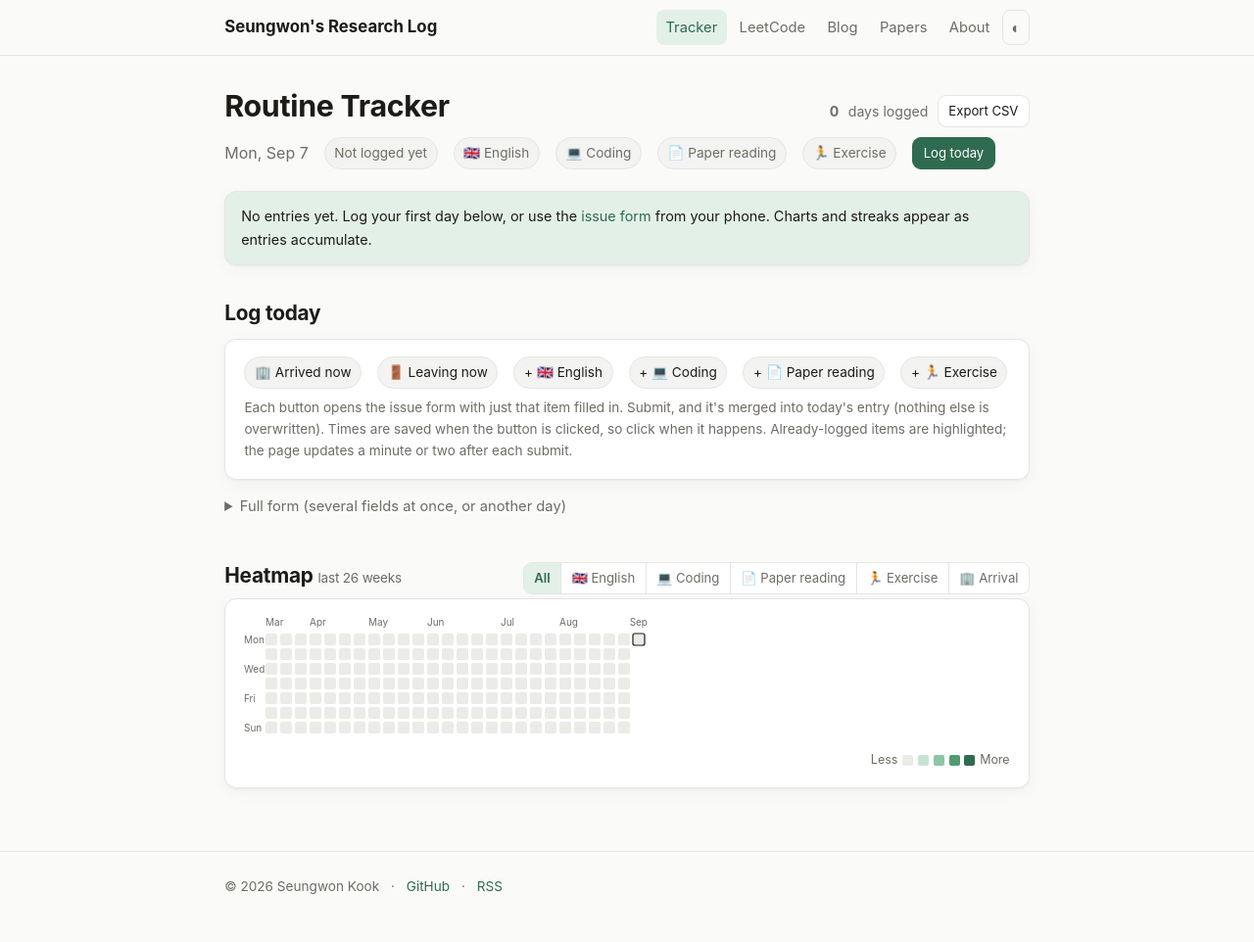
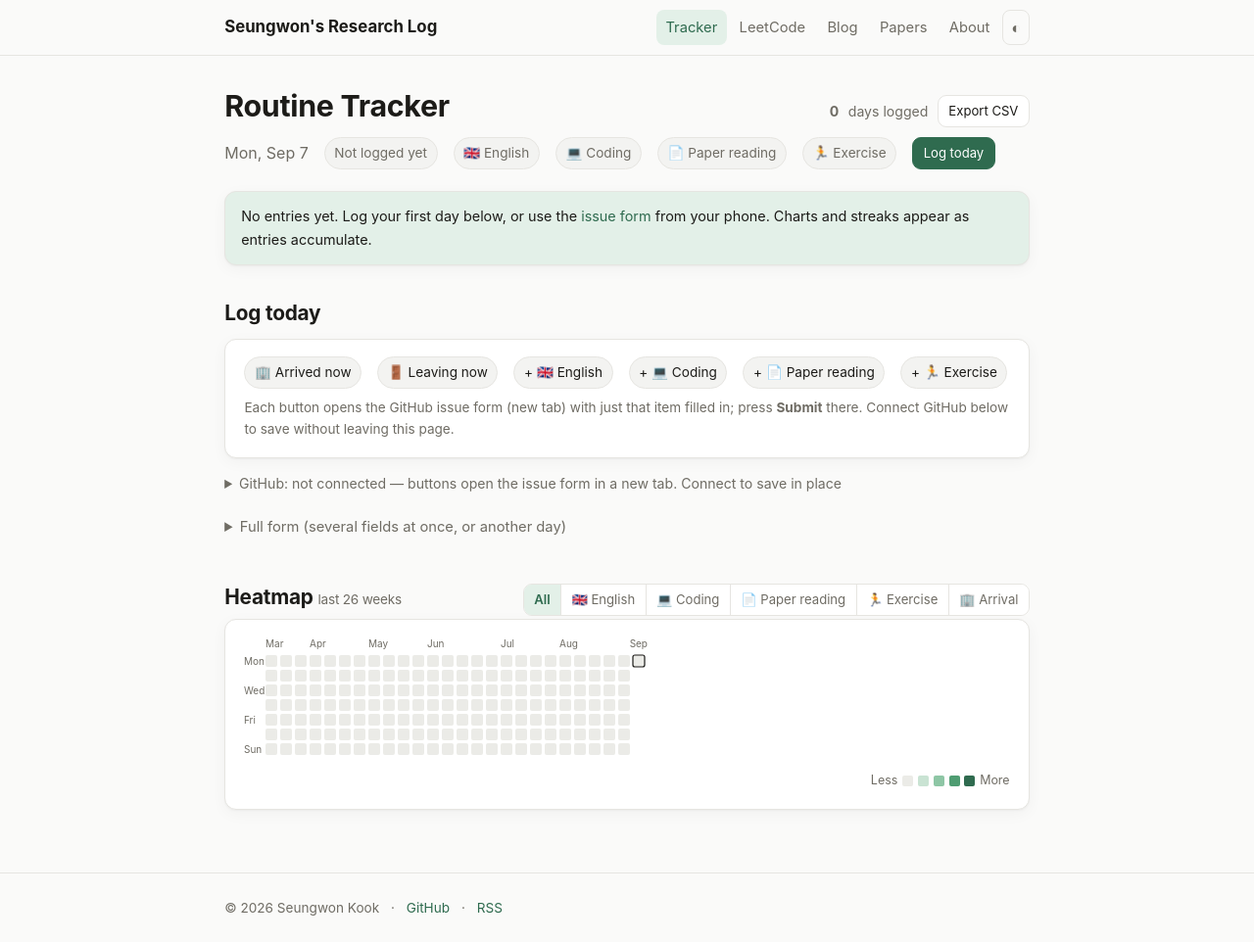
Before and after one commit to Aiant5615/Aiant5615.github.io, a Jekyll site: the page built from tracker/index.html, in a window 1280 px wide and 962 px high. Shown: the whole window at 98% size. Built offline with Jekyll 4.4.1, drawn with Linux system fonts in a browser that asks for light colours; some web fonts are replaced; part of the change alters nothing that is shown.

Commit message:
Tracker: save in place with a browser-stored GitHub token; issue form stays as the fallback
Co-Authored-By: Claude Fable 5.1 <noreply@anthropic.com>

```diff
--- a/assets/css/style.css
+++ b/assets/css/style.css
@@ -295,3 +295,6 @@ details.more > summary { cursor: pointer; color: var(--muted); font-size: .88rem
 .chip.quick:hover { border-color: var(--accent); }
 .chip.quick.on { color: var(--accent); }
 #full-form-wrap > summary { color: var(--muted); font-size: .92rem; cursor: pointer; }
+
+button.chip.quick { font: inherit; }
+button.chip.quick:disabled { opacity: .6; cursor: wait; }
--- a/assets/js/tracker.js
+++ b/assets/js/tracker.js
@@ -353,16 +353,93 @@
   function outside(ev) { if (picker && !picker.contains(ev.target) && !ev.target.closest(".clock")) closePicker(); }
   function closePicker() { if (picker) { picker.remove(); picker = null; document.removeEventListener("click", outside); } }
 
+  // ───────── GitHub connection (token stored only in this browser) ─────────
+  const TOKEN_KEY = "gh_token", USER_KEY = "gh_user", PENDING_KEY = "tracker_pending";
+  const lsGet = k => { try { return localStorage.getItem(k); } catch { return null; } };
+  const lsSet = (k, v) => { try { v == null ? localStorage.removeItem(k) : localStorage.setItem(k, v); } catch {} };
+  const token = () => lsGet(TOKEN_KEY) || "";
+  const FIELD_LABELS = { date: "Date", arrive: "Arrived at", leave: "Left at", done: "Done today", note: "Note", wake: "Woke up at", sleep: "Sleep hours", mood: "Mood (1-5)", focus: "Focus hours" };
+  // body in the same shape the issue form produces, so scripts/issue_to_log.py parses it unchanged
+  const issueBody = f => Object.keys(FIELD_LABELS).filter(k => f[k] != null && f[k] !== "").map(k => `### ${FIELD_LABELS[k]}\n\n${f[k]}`).join("\n\n")
+    + (f.replace ? "\n\n### Replace\n\n- [x] Replace the whole entry for this day instead of merging" : "") + "\n";
+  async function gh(path, opts = {}) {
+    const r = await fetch(`https://api.github.com${path}`, { ...opts, headers: { Authorization: `Bearer ${token()}`, Accept: "application/vnd.github+json", "X-GitHub-Api-Version": "2022-11-28", ...(opts.body ? { "Content-Type": "application/json" } : {}), ...(opts.headers || {}) } });
+    if (!r.ok) { let msg = `${r.status}`; try { msg += " " + ((await r.json()).message || ""); } catch {} const e = new Error(msg); e.status = r.status; throw e; }
+    return r.json();
+  }
+  // Create the log issue directly. Returns the issue URL.
+  async function saveDirect(fields) {
+    const f = { date: TODAY_KEY, ...fields };
+    const issue = await gh(`/repos/${REPO}/issues`, { method: "POST", body: JSON.stringify({ title: `log: ${f.date}`, body: issueBody(f), labels: ["log"] }) });
+    rememberPending(f);
+    return issue.html_url;
+  }
+  // Optimistic local view until the hourly/1-2 min sync lands
+  function rememberPending(f) {
+    const all = JSON.parse(lsGet(PENDING_KEY) || "{}"); const cur = all[f.date] || { fields: {}, at: 0 };
+    if (f.replace) cur.fields = {};
+    for (const k in f) { if (k === "date" || k === "replace" || f[k] === "") continue; if (k === "done") { const s = new Set([...(cur.fields.done || "").split(/[,\s]+/).filter(Boolean), ...String(f.done).split(/[,\s]+/).filter(Boolean)]); cur.fields.done = [...s].join(", "); } else if (k === "note") cur.fields.note = cur.fields.note ? `${cur.fields.note} · ${f.note}` : f.note; else cur.fields[k] = f[k]; }
+    cur.at = Date.now(); all[f.date] = cur; lsSet(PENDING_KEY, JSON.stringify(all));
+    applyPending();
+  }
+  function applyPending() {   // merge pending (< 30 min old) into E so the page reflects what was just saved
+    const all = JSON.parse(lsGet(PENDING_KEY) || "{}"); let changed = false;
+    for (const d in all) {
+      if (Date.now() - all[d].at > 30 * 60 * 1000) { delete all[d]; changed = true; continue; }
+      const f = all[d].fields, cur = E[d], raw = { arrive: cur?.arrive != null ? fmtMin(cur.arrive) : null, leave: cur?.leave != null ? fmtMin(cur.leave) : null, wake: cur?.wake != null ? fmtMin(cur.wake) : null, sleep: cur?.sleep, mood: cur?.mood, focus: cur?.focus, note: cur?.note, done: cur ? [...cur.done] : [] };
+      for (const k in f) { if (k === "done") raw.done = [...new Set([...raw.done, ...f.done.split(/[,\s]+/).filter(Boolean)])]; else if (k === "note") { if (!(raw.note || "").includes(f.note)) raw.note = raw.note ? `${raw.note} · ${f.note}` : f.note; } else raw[k] = f[k]; }
+      E[d] = normalize(d, raw); E[d].pending = true;
+    }
+    if (changed) lsSet(PENDING_KEY, JSON.stringify(all));
+    KEYS = Object.keys(E).sort();
+  }
+  function renderConnect(root) {
+    const user = lsGet(USER_KEY);
+    const draw = (msg = "") => {
+      root.innerHTML = token()
+        ? `<details class="more"><summary>GitHub: connected${user ? ` as @${esc(user)}` : ""} — quick-log buttons save directly ${msg ? `· <span class="muted">${esc(msg)}</span>` : ""}</summary>
+             <div class="card"><p class="small muted" style="margin-top:0">The token lives only in this browser's storage. Remove it on shared devices.</p><button type="button" class="btn btn-sm" id="gh-remove">Disconnect</button></div></details>`
+        : `<details class="more"><summary>GitHub: not connected — buttons open the issue form in a new tab. Connect to save in place ${msg ? `· <span class="muted">${esc(msg)}</span>` : ""}</summary>
+             <div class="card">
+               <p class="small" style="margin-top:0">Create a <a href="https://github.com/settings/personal-access-tokens/new" target="_blank" rel="noopener">fine-grained personal access token</a> with: <b>Repository access → Only select repositories → ${esc(REPO)}</b>, and <b>Permissions → Issues → Read and write</b>. Nothing else. Paste it here; it is stored only in this browser (localStorage), never in the repo.</p>
+               <div class="form-actions"><input type="password" id="gh-token" class="search" style="margin:0;flex:1;min-width:200px" placeholder="github_pat_…" autocomplete="off"><button type="button" class="btn btn-primary" id="gh-save">Connect</button></div>
+             </div></details>`;
+      root.querySelector("#gh-remove")?.addEventListener("click", () => { lsSet(TOKEN_KEY, null); lsSet(USER_KEY, null); draw("disconnected"); renderQuick(document.getElementById("quick-log")); });
+      root.querySelector("#gh-save")?.addEventListener("click", async () => {
+        const t = root.querySelector("#gh-token").value.trim(); if (!t) return;
+        lsSet(TOKEN_KEY, t);
+        try { const u = await gh("/user"); lsSet(USER_KEY, u.login); draw("connected ✓"); }
+        catch (e) { lsSet(TOKEN_KEY, null); draw(`token rejected (${e.message})`); return; }
+        renderQuick(document.getElementById("quick-log"));
+      });
+    };
+    draw();
+  }
+
   // ───────── quick log: one item at a time, merged into today's entry ─────────
   function renderQuick(root) {
     const t = get(TODAY_KEY);
     const now = () => { const d = new Date(); return fmtMin(d.getHours() * 60 + d.getMinutes()); };
     const issue = fields => { const q = new URLSearchParams({ template: CFG.issueTemplate || "log.yml", title: `log: ${TODAY_KEY}`, date: TODAY_KEY, ...fields }); return `https://github.com/${REPO}/issues/new?${q}`; };
-    const btn = (label, fields, on, title) => `<a class="chip quick ${on ? "on" : ""}" href="${issue(fields)}" target="_blank" rel="noopener" title="${esc(title || "")}">${label}</a>`;
+    const direct = !!token();
+    const btn = (label, fields, on, title) => direct
+      ? `<button type="button" class="chip quick ${on ? "on" : ""}" data-fields='${esc(JSON.stringify(fields))}' title="${esc(title || "")}">${label}</button>`
+      : `<a class="chip quick ${on ? "on" : ""}" href="${issue(fields)}" target="_blank" rel="noopener" title="${esc(title || "")}">${label}</a>`;
     let html = btn(`🏢 ${t && t.arrive != null ? `In at ${fmt12(t.arrive)}` : "Arrived now"}`, { arrive: now() }, !!(t && t.arrive != null), "Saves the current time as today's arrival");
     html += btn(`🚪 ${t && t.leave != null ? `Out at ${fmt12(t.leave)}` : "Leaving now"}`, { leave: now() }, !!(t && t.leave != null), "Saves the current time as today's departure");
     HABITS.forEach(h => { const on = !!(t && t.done.has(h.key)); html += btn(`${on ? "✓" : "+"} ${h.emoji} ${esc(h.label)}`, { done: h.key }, on, on ? "Already logged today" : `Mark ${h.label} done today`); });
-    root.innerHTML = `<div class="today-bar">${html}</div><p class="small muted" style="margin:.5rem 0 0">Each button opens the issue form with just that item filled in. Submit, and it's merged into today's entry (nothing else is overwritten). Times are saved when the button is clicked, so click when it happens. Already-logged items are highlighted; the page updates a minute or two after each submit.</p>`;
+    const note = direct
+      ? `Each button saves just that item straight to GitHub and merges it into today's entry. Times are taken when you click. The site catches up a minute or two later.`
+      : `Each button opens the GitHub issue form (new tab) with just that item filled in; press <b>Submit</b> there. Connect GitHub below to save without leaving this page.`;
+    root.innerHTML = `<div class="today-bar">${html}</div><p class="small muted" style="margin:.5rem 0 0" id="quick-status">${note}</p>`;
+    if (direct) root.querySelectorAll("button.quick").forEach(b => b.addEventListener("click", async () => {
+      const fields = JSON.parse(b.dataset.fields); const status = root.querySelector("#quick-status");
+      if (fields.arrive) fields.arrive = now(); if (fields.leave) fields.leave = now();   // time of the click, not of page load
+      b.disabled = true; b.textContent = "Saving…";
+      try { const url = await saveDirect(fields); status.innerHTML = `✓ Saved — <a href="${url}" target="_blank" rel="noopener">issue</a> created; the page reflects it now and syncs fully in a minute or two.`; }
+      catch (e) { status.innerHTML = `<span style="color:var(--danger)">Save failed: ${esc(e.message)}.</span> ${e.status === 401 || e.status === 403 ? "Check the token's permissions or reconnect below." : "Try again, or use the issue form."}`; }
+      renderQuick(root); if (document.getElementById("today-bar")) renderToday(document.getElementById("today-bar")); if (document.getElementById("stats") && !document.getElementById("stats").hidden) renderStats(document.getElementById("stats")); if (form) fillForm(TODAY_KEY, true);
+    }));
   }
 
   // ───────── log form → prefilled GitHub Issue form ─────────
@@ -386,6 +463,7 @@
           <div class="field"><label for="tr-focus">Focus (hours)</label><input id="tr-focus" type="number" name="focus" step="0.5" min="0" max="16" placeholder="3"></div>
         </div>
       </details>
+      <label class="check" style="margin-top:.8rem"><input type="checkbox" name="replace"> Replace the whole entry for this day (instead of merging)</label>
       <div class="form-actions">
         <button type="button" class="btn btn-primary" id="tr-save">Save to GitHub ↗</button>
         <button type="button" class="btn" id="tr-copy">Copy YAML</button>
@@ -406,14 +484,24 @@
     root.querySelector("#tr-copy").addEventListener("click", () => {
       navigator.clipboard.writeText(yaml()).then(() => flash("Copied ✓")).catch(() => flash("Copy failed — copy the YAML below manually"));
     });
-    root.querySelector("#tr-save").addEventListener("click", () => {
+    root.querySelector("[name=replace]").addEventListener("change", ev => ev.target.closest(".check").classList.toggle("on", ev.target.checked));
+    root.querySelector("#tr-save").addEventListener("click", async () => {
       const d = val("date"); if (!d) return flash("Please enter a date");
-      const q = new URLSearchParams({ template: CFG.issueTemplate || "log.yml", title: `log: ${d}`, date: d });
+      const fields = { date: d };
       const done = [...root.querySelectorAll("[name=done]:checked")].map(i => i.value);
       [["arrive", tval("arrive")], ["leave", tval("leave")], ["wake", tval("wake")], ["sleep", val("sleep")], ["mood", val("mood")], ["focus", val("focus")], ["note", val("note")]]
-        .forEach(([k, v]) => { if (v) q.set(k, v); });
-      if (done.length) q.set("done", done.join(", "));
+        .forEach(([k, v]) => { if (v) fields[k] = v; });
+      if (done.length) fields.done = done.join(", ");
+      const replace = root.querySelector("[name=replace]").checked;
+      if (token()) {
+        const b = root.querySelector("#tr-save"); b.disabled = true; flash("Saving…");
+        try { const url = await saveDirect({ ...fields, replace }); flash("✓ Saved"); root.querySelector("#tr-hint").innerHTML = `✓ Saved — <a href="${url}" target="_blank" rel="noopener">issue</a> created; syncs in a minute or two.`; if (document.getElementById("quick-log")) renderQuick(document.getElementById("quick-log")); if (document.getElementById("today-bar")) renderToday(document.getElementById("today-bar")); }
+        catch (e) { flash(`Save failed: ${e.message}`); }
+        b.disabled = false; return;
+      }
+      const q = new URLSearchParams({ template: CFG.issueTemplate || "log.yml", title: `log: ${d}`, ...fields });
       window.open(`https://github.com/${REPO}/issues/new?${q.toString()}`, "_blank", "noopener");
+      if (replace) flash("Tick \"Replace the whole entry\" in the GitHub form too — it can't be prefilled.");
     });
     root._update = update;
     if (get(TODAY_KEY)) fillForm(TODAY_KEY, true); else update();
@@ -435,7 +523,7 @@
     function update() {
       root.querySelector("#tr-yaml").textContent = yaml();
       const d = val("date");
-      root.querySelector("#tr-save").textContent = get(d) ? "Save to GitHub (merge into this day) ↗" : "Save to GitHub ↗";
+      root.querySelector("#tr-save").textContent = (get(d) ? "Save to GitHub (merge into this day)" : "Save to GitHub") + (token() ? "" : " ↗");
       root.querySelector("#tr-hint").textContent = `→ _data/days/${d || "YYYY-MM-DD"}.yml`;
     }
     function flash(msg) { root.querySelector("#tr-hint").textContent = msg; setTimeout(update, 4000); }
@@ -470,6 +558,7 @@
     if ($("data-sections")) $("data-sections").hidden = empty;
     if ($("today-bar")) renderToday($("today-bar"));
     if ($("stats")) { $("stats").hidden = empty; if (!empty) renderStats($("stats")); }
+    if ($("gh-connect")) renderConnect($("gh-connect"));
     if ($("quick-log")) renderQuick($("quick-log"));
     if ($("log-form")) initForm($("log-form"));
     if ($("heatmap")) renderHeatmap($("heatmap"), $("heatmap-select"));
@@ -485,6 +574,6 @@
     fetch((CFG.dataUrl || "/assets/data/days.json") + "?t=" + Date.now(), { cache: "no-store" })   // bypass the 10-minute CDN cache
       .then(r => r.ok ? r.json() : {})
       .catch(() => ({}))
-      .then(raw => { load(raw); mount(); });
+      .then(raw => { load(raw); applyPending(); mount(); });
   });
 })();
--- a/tracker/index.html
+++ b/tracker/index.html
@@ -14,6 +14,7 @@ permalink: /tracker/
 
 <h2 id="log">Log today</h2>
 <div class="card" id="quick-log" style="margin-bottom:.9rem"></div>
+<div id="gh-connect" style="margin-bottom:.9rem"></div>
 <details class="more" id="full-form-wrap"><summary style="margin:0 0 .6rem">Full form (several fields at once, or another day)</summary><div class="card" id="log-form"></div></details>
 
 <div class="section-head"><h2>Heatmap <span class="small muted" style="font-weight:400">last 26 weeks</span></h2><div id="heatmap-select"></div></div>
```
Also changed, not shown: README.md.
